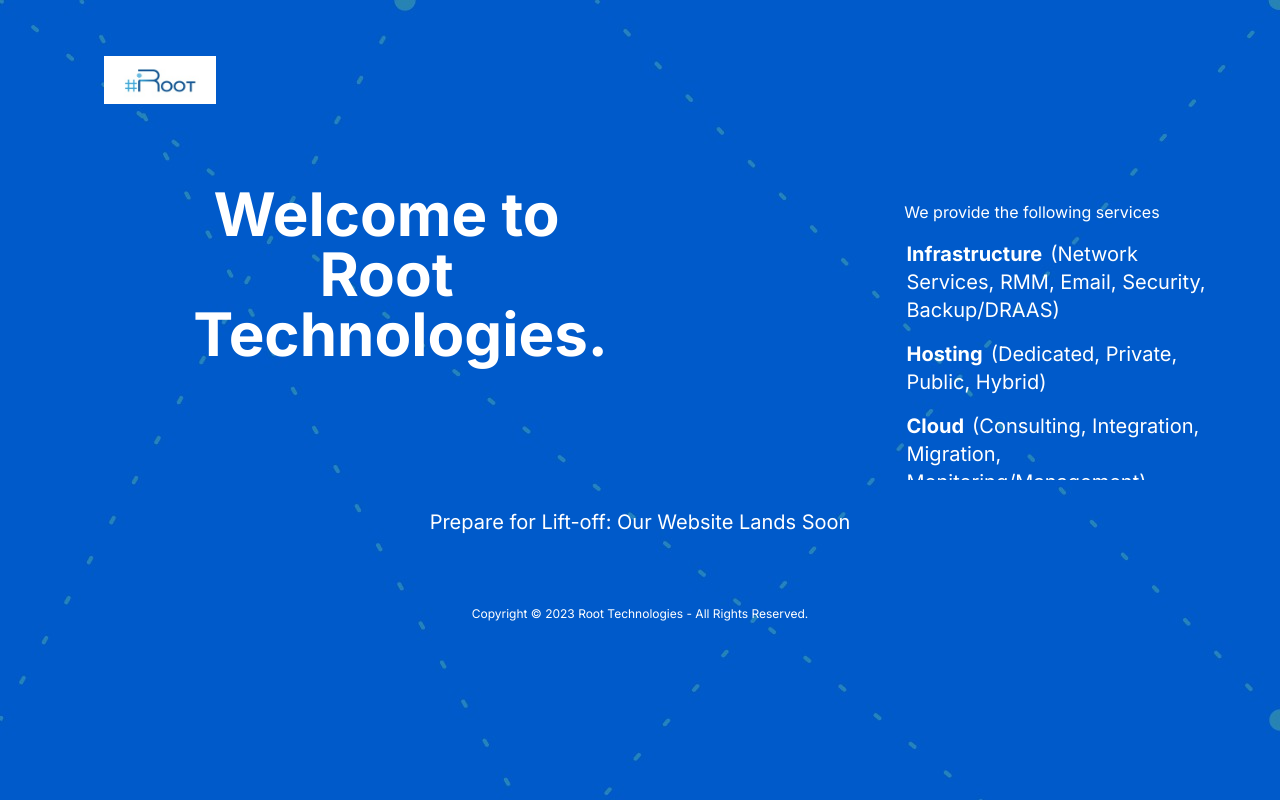
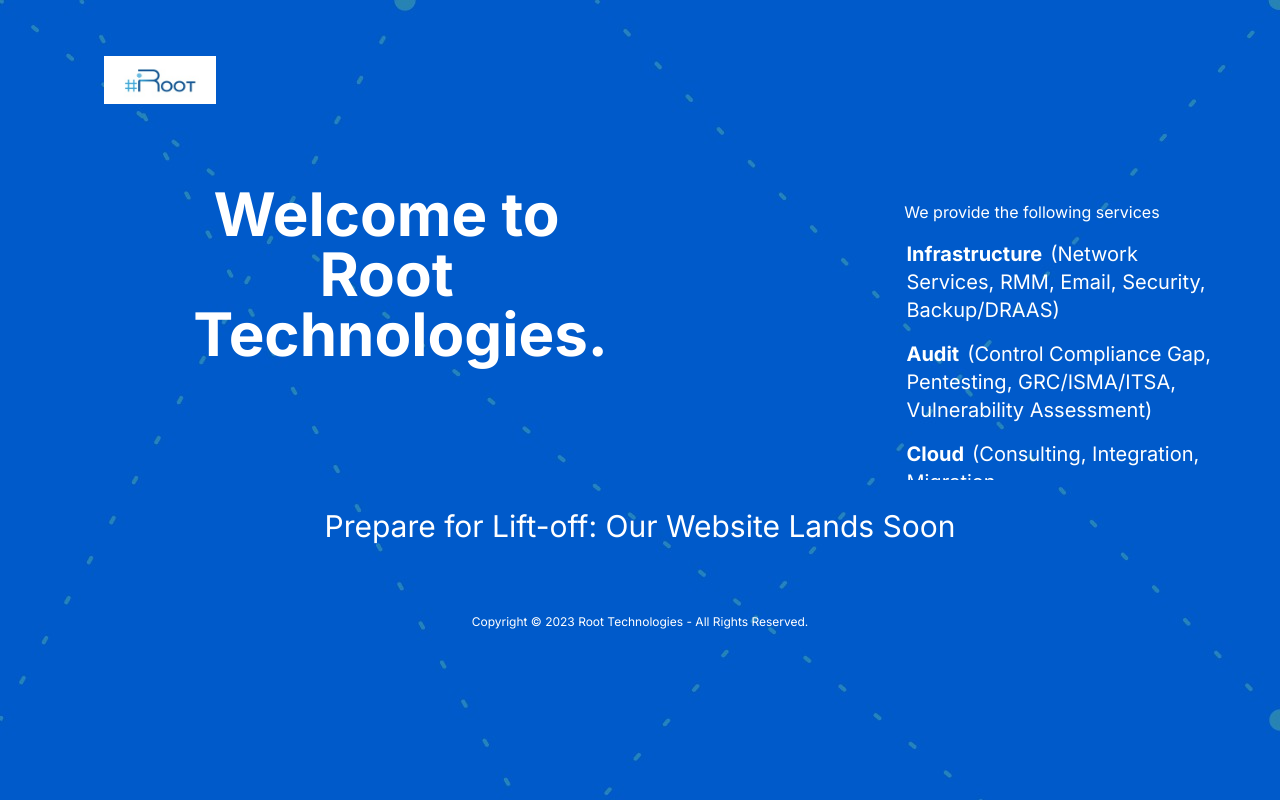
Before and after one commit to skd28/root_home, a Next.js app: page / in a window 1280 px wide. Built offline with nearby package versions, Linux system fonts and the light colour scheme.

Commit message:
change on services conetnet

```diff
--- a/app/components/New_Page.js
+++ b/app/components/New_Page.js
@@ -6,7 +6,7 @@
 function New_Page() {
 
 
-// New Upadte on for screen size
+  // New Upadte on for screen size
   return (
     <>
       <div
@@ -19,7 +19,7 @@
           {/* Logo Image */}
           <img
             src="/main_logo.jpg"
-            className="w-1/5 h-1/5 md:w-1/6 md:h-1/6 lg:w-[7rem] lg:h-1/6 "
+            className="w-1/3 h-1/3 md:w-1/6 md:h-1/6 lg:w-[7rem] lg:h-1/6 "
             alt="..."
           />
         </div>
@@ -73,9 +73,10 @@
               </div>
 
               <div className="pb-3">
-                <span className="text-white text-base xs:text-lg font-bold lg:text-xl font-inter" >Hosting</span>
+                <span className="text-white text-base xs:text-lg font-bold lg:text-xl font-inter" >Audit</span>
                 <span className="text-white text-sm font-normal lg:text-xl font-inter px-2">
-                  (Dedicated, Private, Public, Hybrid)
+                  (Control Compliance Gap, Pentesting, GRC/ISMA/ITSA, Vulnerability Assessment)
+
                 </span>
               </div>
 
@@ -108,16 +109,16 @@
               </div>
 
               <div className="pb-3">
-                <span className="text-white text-base xs:text-lg font-bold lg:text-xl font-inter" >Audit</span>
+                <span className="text-white text-base xs:text-lg font-bold lg:text-xl font-inter" >Hosting </span>
                 <span className="text-white text-sm font-normal lg:text-xl font-inter">
-                  (Control Compliance Gap, Pentesting, GRC/ISMA/ITSA, Vulnerability Assessment)
+                  (Dedicated, Private, Public, Hybrid)
                 </span>
               </div>
             </div>
           </div>
         </div>
 
-        <div className=" text-white text-xl font-inter text-center w-3/4 mx-auto py-7">
+        <div className=" text-white text-xl lg:text-3xl font-inter text-center w-3/4 mx-auto py-4 lg:my-1 0">
           Prepare for Lift-off: Our Website Lands Soon
         </div>
 
```
